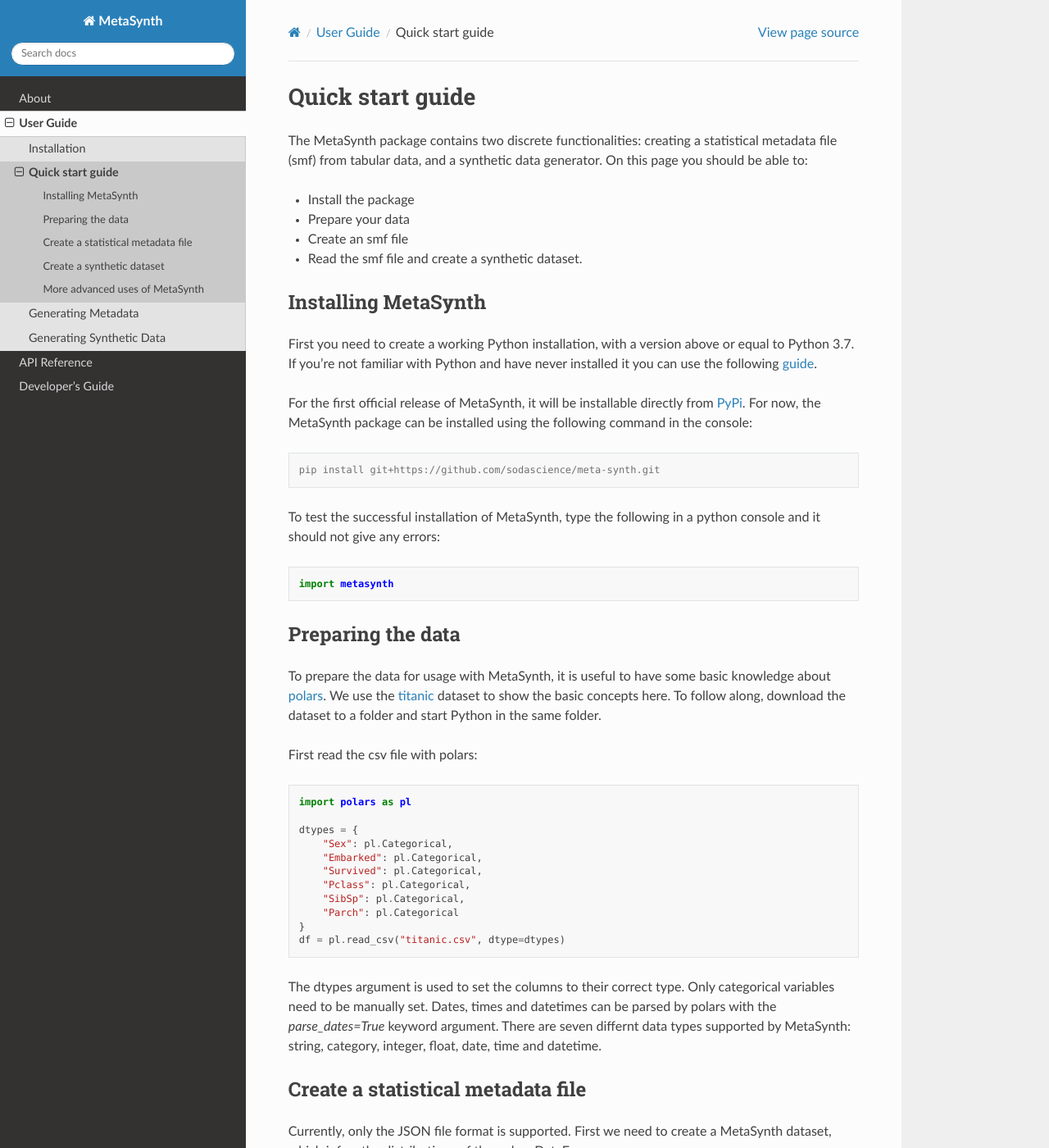
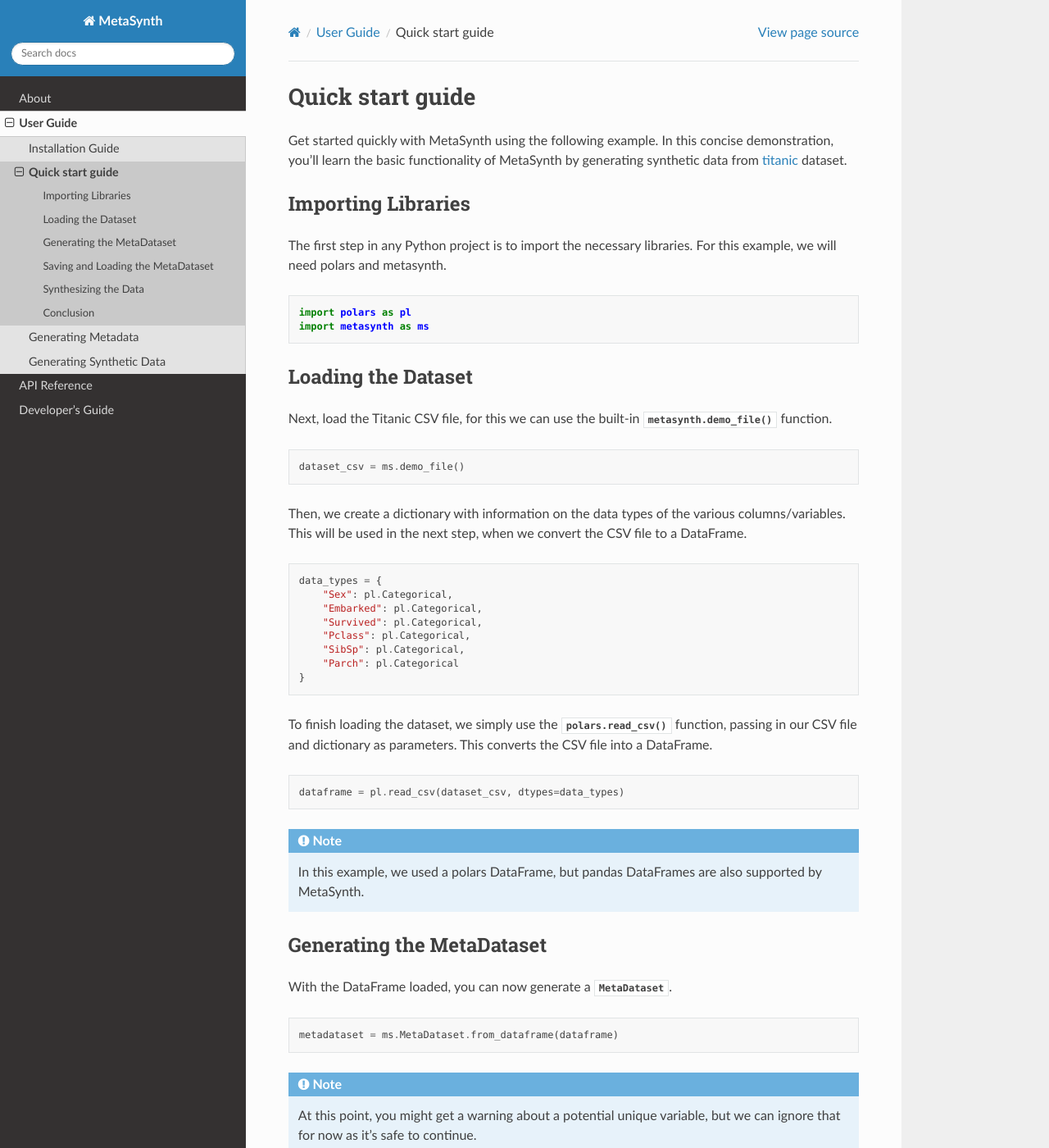
Before and after one commit to sodascience/metasyn, a Sphinx documentation site: the page built from docs/source/usage/quick_start.rst, in a window 1280 px wide and 1400 px high. Shown: the whole window at 82% size. Built offline with Sphinx 7.4.7 and the Read the Docs theme 2.0.0, drawn with Linux system fonts in a browser that asks for light colours; some of the changed text lies outside the part shown.

Commit message:
structural updates, installation, quickstart

```diff
--- a/docs/source/about/contact.rst
+++ b/docs/source/about/contact.rst
@@ -1,7 +1,4 @@
-.. MetaSynth documentation master file, created by
-   sphinx-quickstart on Thu May 12 14:26:19 2022.
-   You can adapt this file completely to your liking, but it should at least
-   contain the root `toctree` directive.
+.. _contact:
 
 Contact us
 =====================================
--- a/docs/source/conf.py
+++ b/docs/source/conf.py
@@ -32,7 +32,7 @@
 # extensions coming with Sphinx (named 'sphinx.ext.*') or your custom
 # ones.
 extensions = ['sphinx.ext.napoleon', "sphinx.ext.autodoc", "sphinx_autodoc_typehints",
-              'sphinx_rtd_theme']
+              'sphinx_rtd_theme', "sphinx_inline_tabs",]
 
 # Add any paths that contain templates here, relative to this directory.
 templates_path = ['_templates']
--- a/docs/source/index.rst
+++ b/docs/source/index.rst
@@ -6,6 +6,12 @@
 MetaSynth documentation
 =====================================
 Welcome to the MetaSynth documentation. MetaSynth is a Python package that facilitates the generation of synthetic data and metadata, enabling users to create surrogate datasets that mimic the structure and characteristics of their original data while preserving privacy.
+
+.. note::
+   MetaSynth, and this documentation, are under active development. As a result, this documentation is still heavily work in progress. If you see any errors, missing content or have a suggestion for new content, feel free to :doc:`let us know </about/contact>`!
+
+Documentation Outline
+---------------------
 
 About
 ^^^^^
--- a/docs/source/usage/quick_start.rst
+++ b/docs/source/usage/quick_start.rst
@@ -1,110 +1,100 @@
 Quick start guide
 =================
 
-The MetaSynth package contains two discrete functionalities: creating a statistical metadata file (smf) from tabular data,
-and a synthetic data generator. On this page you should be able to:
+Get started quickly with MetaSynth using the following example. In this
+concise demonstration, you'll learn the basic functionality of MetaSynth
+by generating synthetic data from
+`titanic <https://raw.githubusercontent.com/pandas-dev/pandas/main/doc/data/titanic.csv>`__
+dataset.
 
-- Install the package
-- Prepare your data
-- Create an smf file
-- Read the smf file and create a synthetic dataset.
+Importing Libraries
+-------------------
 
-Installing MetaSynth
---------------------
-
-First you need to create a working Python installation, with a version above or equal to Python 3.7.
-If you're not familiar with Python and have never installed it you can use the following
-`guide <https://docs.python-guide.org/starting/installation/>`_.
-
-For the first official release of MetaSynth, it will be installable directly from `PyPi <https://pypi.org/>`_.
-For now, the MetaSynth package can be installed using the following command in the console:
+The first step in any Python project is to import the necessary libraries. For this example, we will need polars and metasynth.
 
 
-.. code-block:: console
+.. code:: python
 
-	pip install git+https://github.com/sodascience/meta-synth.git
+   import polars as pl
+   import metasynth as ms
 
-To test the successful installation of MetaSynth, type the following in a python console and it should not give
-any errors:
+
+Loading the Dataset
+-------------------
+
+Next, load the Titanic CSV file, for this we can use the built-in :meth:`metasynth.demo_file` function.
 
 .. code-block:: python
 
-	import metasynth
+   dataset_csv = ms.demo_file()
 
-
-Preparing the data
-------------------
-
-To prepare the data for usage with MetaSynth, it is useful to have some basic knowledge about
-`polars <https://pola-rs.github.io/polars-book/user-guide/>`_. We use the
-`titanic <https://raw.githubusercontent.com/pandas-dev/pandas/main/doc/data/titanic.csv>`_ dataset
-to show the basic concepts here. To follow along, download the dataset to a folder and start Python
-in the same folder.
-
-First read the csv file with polars:
+Then, we create a dictionary with information on the data types of the various columns/variables. This will be used in the next step, when we convert the CSV file to a DataFrame.
 
 .. code-block:: python
 
-	import polars as pl
+   data_types = {
+       "Sex": pl.Categorical,
+       "Embarked": pl.Categorical,
+       "Survived": pl.Categorical,
+       "Pclass": pl.Categorical,
+       "SibSp": pl.Categorical,
+       "Parch": pl.Categorical
+   }
 
-	dtypes = {
-	    "Sex": pl.Categorical,
-	    "Embarked": pl.Categorical,
-	    "Survived": pl.Categorical,
-	    "Pclass": pl.Categorical,
-	    "SibSp": pl.Categorical,
-	    "Parch": pl.Categorical
-	}
-	df = pl.read_csv("titanic.csv", dtype=dtypes)
-
-The dtypes argument is used to set the columns to their correct type. Only categorical variables
-need to be manually set. Dates, times and datetimes can be parsed by polars with the `parse_dates=True` keyword argument.
-There are seven differnt data types supported by MetaSynth: string, category, integer, float, date, time and datetime.
-
-
-Create a statistical metadata file
-----------------------------------
-
-Currently, only the JSON file format is supported. First we need to create a MetaSynth dataset, which infers the
-distributions of the polars DataFrame:
+To finish loading the dataset, we simply use the :meth:`polars.read_csv` function, passing in our CSV file and dictionary as parameters. This converts the CSV file into a DataFrame.
 
 .. code-block:: python
 
-	from metasynth import MetaDataset
-
-	dataset = MetaDataset.from_dataframe(df)
+   dataframe = pl.read_csv(dataset_csv, dtypes=data_types)
 
 
-Internally, the dataset is simply a list of all the column variables, with their statistical properties. Next, write it
-to a JSON file:
+.. note::
+	In this example, we used a polars DataFrame, but pandas DataFrames are also supported by MetaSynth.
+
+
+Generating the MetaDataset
+--------------------------
+With the DataFrame loaded, you can now generate a :obj:`MetaDataset<metasynth.dataset.MetaDataset>`.
+
 
 .. code-block:: python
 
-	dataset.to_json("titanic.json")
+   metadataset = ms.MetaDataset.from_dataframe(dataframe)
 
-The file titanic.json should have a statistical metadata summary that can be used to generate synthetic data.
+.. Note::
+	At this point, you might get a warning about a potential unique variable, but we can ignore that for now as it's safe to continue.
+
+	``Variable PassengerId seems unique, but not set to be unique. Set the variable to be either unique or not unique to remove this warning. warnings.warn(f"\nVariable {series.name} seems unique, but not set to be unique.\n"``
 
 
-Create a synthetic dataset
---------------------------
+Saving and Loading the MetaDataset
+----------------------------------
 
-To create the synthetic dataset we will first read the file (this is technically not necessary in this case):
+The MetaDataset can be saved to a .JSON file for future use.
 
 .. code-block:: python
 
-	dataset = MetaDataset.from_json("titanic.json")
+   # Export metadata
+   metadataset.to_json("metadata.json")
 
-
-From the dataset it is easy to create a synthetic dataset with e.g. 100 rows:
+To load a saved MetaDataset, use the following code:
 
 .. code-block:: python
 
-	synthetic_df = dataset.synthesize(100)
+   metadataset = ms.MetaDataset.from_json("metadata.json")
+
+Synthesizing the Data
+---------------------
+
+With the metadataset loaded, you can synthesize new data based on the original dataset. To do so, we simply call the :meth:`metasynth.dataset.MetaDataset.synthesize` function on the :obj:`MetaDataset<metasynth.dataset.MetaDataset>`, and pass in the number of rows we'd like to generate as a parameter. Let's generate five rows of synthetic data.
 
 
-More advanced uses of MetaSynth
--------------------------------
+.. code-block:: python
 
-A more advanced tutorial is available on our
-`GitHub <https://github.com/sodascience/meta-synth/blob/main/examples/advanced tutorial.ipynb`>_
-page.
+   synthetic_data = metadata.synthesize(5)
+
+
+Conclusion
+----------
+
+Congratulations! You've successfully generated synthetic data using MetaSynth. The synthesized data is returned as a DataFrame, so you can inspect and manipulate it as you would with any DataFrame.
```
Also changed, not shown: docs/source/usage/generating_metadata.rst (+14 -2 lines), docs/source/usage/installation.rst (+48 -83 lines).
